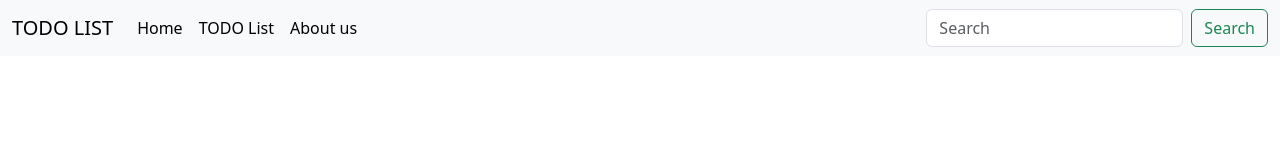
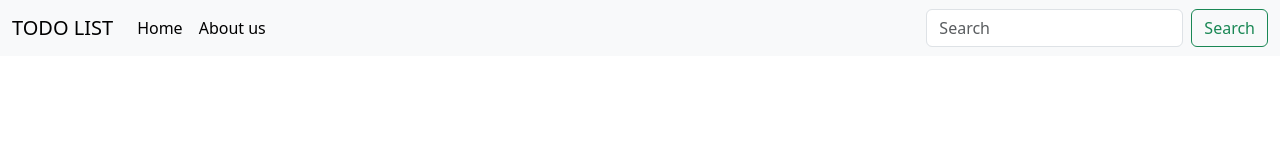
Before and after one commit to KapilWins/React-Todo, a React (Create React App) app: page / in a window 1280 px wide. Shown: the top 160 px of the page. Built offline with nearby package versions, Linux system fonts and the light colour scheme.

Commit message:
some fix

```diff
--- a/src/component/Header.js
+++ b/src/component/Header.js
@@ -5,7 +5,7 @@
   return (
     <nav className="navbar navbar-expand-lg bg-body-tertiary">
       <div className="container-fluid">
-        <a className="navbar-brand" href="#">
+        <a className="navbar-brand" href="/#">
           {props.title}
         </a>
         <button
@@ -22,17 +22,12 @@
         <div className="collapse navbar-collapse" id="navbarSupportedContent">
           <ul className="navbar-nav me-auto mb-2 mb-lg-0">
             <li className="nav-item">
-              <a className="nav-link active" aria-current="page" href="/">
-                Home
-              </a>
-            </li>
-            <li className="nav-item">
               <Link
                 className="nav-link active"
                 aria-current="page"
                 to={"/TodoDetails"}
               >
-                TODO List
+                Home
               </Link>
             </li>
             <li className="nav-item">
```
Also changed, not shown: src/routes.js (deleted, +0 -9 lines).
